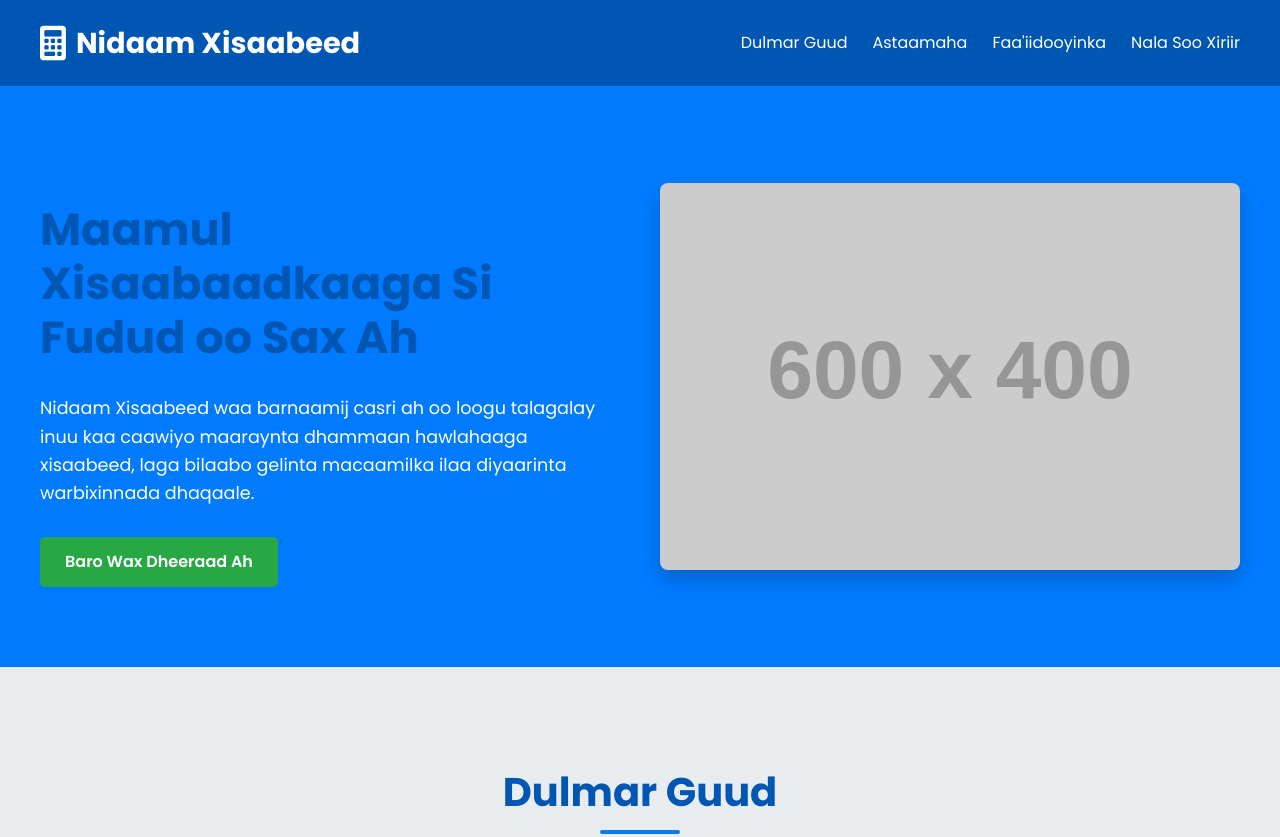
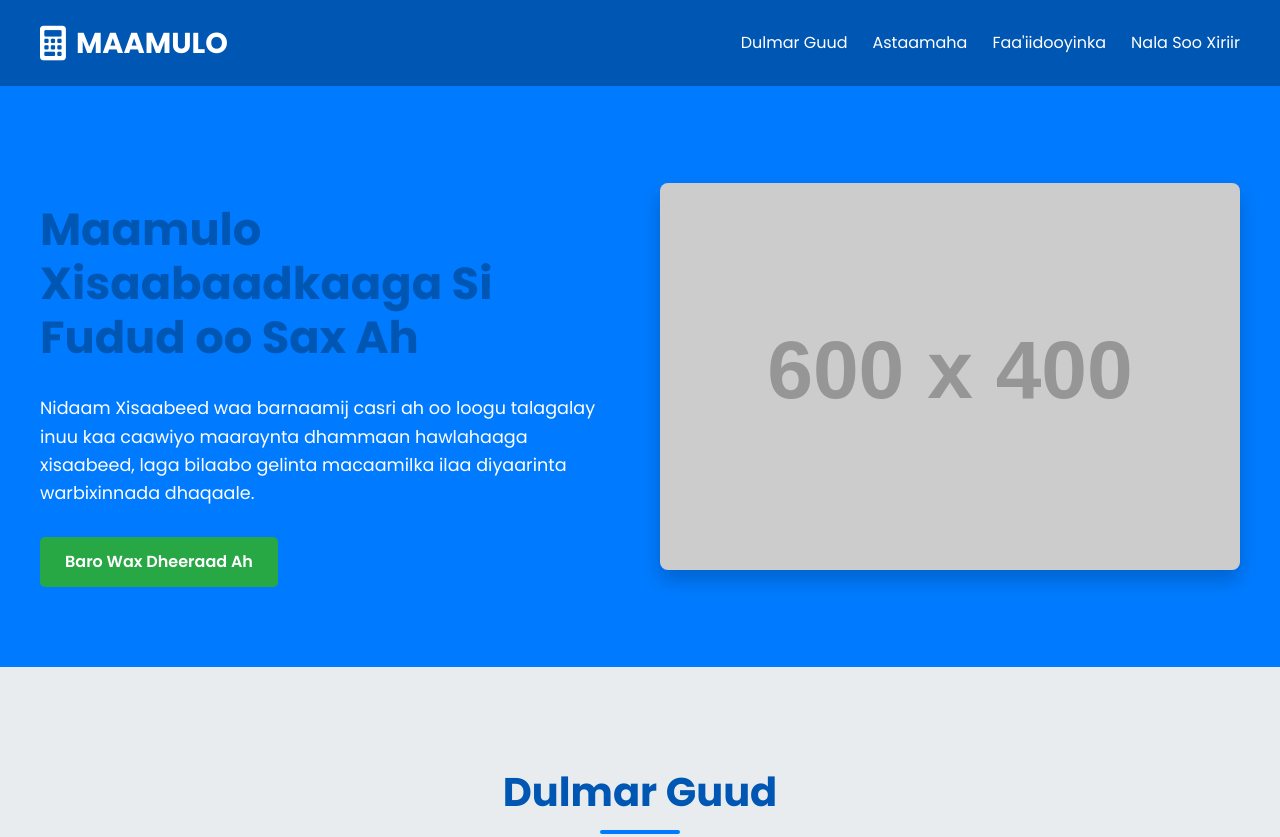
Before and after one commit to maamulo/maamulo.github.io, a plain HTML site: page index.html in a window 1280 px wide. Shown: the top 837 px of the page. Drawn offline with Linux system fonts and the light colour scheme; placeholder pictures from the web are drawn by us.

Commit message:
Update index.html

```diff
--- a/index.html
+++ b/index.html
@@ -3,7 +3,7 @@
 <head>
     <meta charset="UTF-8">
     <meta name="viewport" content="width=device-width, initial-scale=1.0">
-    <title>Nidaam Xisaabeed - Bookkeeping System</title>
+    <title>Bookkeeping System</title>
     <link rel="stylesheet" href="style.css">
     <link href="https://fonts.googleapis.com/css2?family=Poppins:wght@300;400;600;700&display=swap" rel="stylesheet">
     <link rel="stylesheet" href="https://cdnjs.cloudflare.com/ajax/libs/font-awesome/6.0.0-beta3/css/all.min.css">
@@ -11,7 +11,7 @@
 <body>
     <header class="main-header">
         <div class="container">
-            <h1><i class="fas fa-calculator"></i> Nidaam Xisaabeed</h1>
+            <h1><i class="fas fa-calculator"></i> MAAMULO</h1>
             <nav>
                 <ul>
                     <li><a href="#overview">Dulmar Guud</a></li>
@@ -26,7 +26,7 @@
     <section id="hero" class="hero-section">
         <div class="container">
             <div class="hero-content">
-                <h2>Maamul Xisaabaadkaaga Si Fudud oo Sax Ah</h2>
+                <h2>Maamulo Xisaabaadkaaga Si Fudud oo Sax Ah</h2>
                 <p>Nidaam Xisaabeed waa barnaamij casri ah oo loogu talagalay inuu kaa caawiyo maaraynta dhammaan hawlahaaga xisaabeed, laga bilaabo gelinta macaamilka ilaa diyaarinta warbixinnada dhaqaale.</p>
                 <a href="#features" class="btn btn-primary">Baro Wax Dheeraad Ah</a>
             </div>
@@ -129,7 +129,7 @@
 
     <footer class="main-footer">
         <div class="container">
-            <p>&copy; 2025 Nidaam Xisaabeed. Xuquuqda oo dhan waa ay xafidan tahay.</p>
+            <p>&copy; 2025 maamulo.com Xuquuqda oo dhan waa ay xafidan tahay.</p>
             <div class="social-icons">
                 <a href="#" aria-label="Facebook"><i class="fab fa-facebook-f"></i></a>
                 <a href="#" aria-label="Twitter"><i class="fab fa-twitter"></i></a>
```
